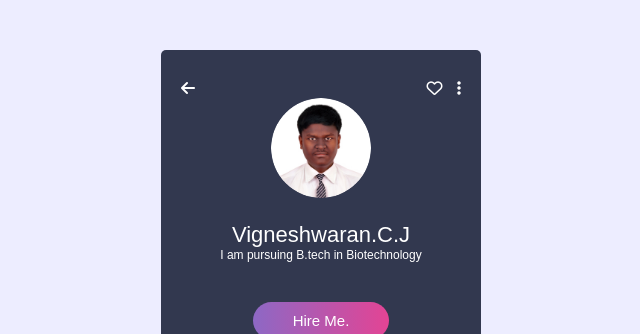
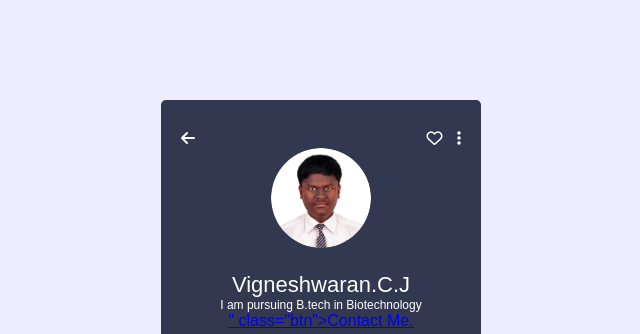
Before and after one commit to vigneshcj001/Profile-card, a plain HTML site: page index.html in a window 1280 px wide. Shown: the part 116-450 px from the top of the page, without its empty margins (319-959 px from the left). Drawn offline with Linux system fonts and the light colour scheme.

Commit message:
Update index.html

```diff
--- a/index.html
+++ b/index.html
@@ -25,7 +25,7 @@
             <img src="img/Vigneshwaran photo.png" class="Vigneshwaran">
             <h2>Vigneshwaran.C.J</h2>
             <p>I am pursuing B.tech in Biotechnology</p>
-            <a href="#" class="btn">Hire Me.</a>
+            <a href="href="mailto:vigneshcj001@gmail.com">" class="btn">Contact Me.</a>
             <div class="social_media">
                 <div>
                     <img src="img/instagram.png" >
```
